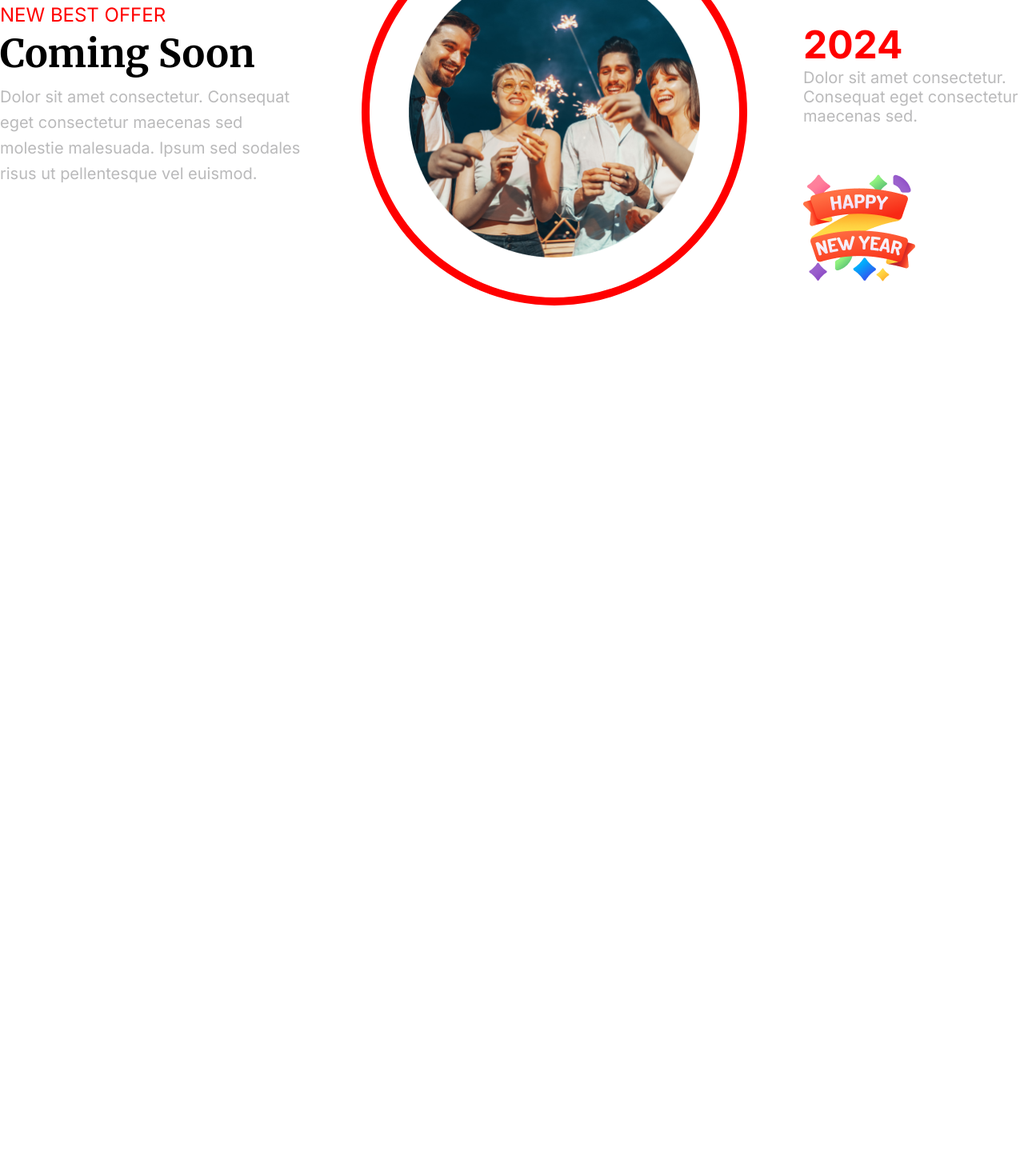
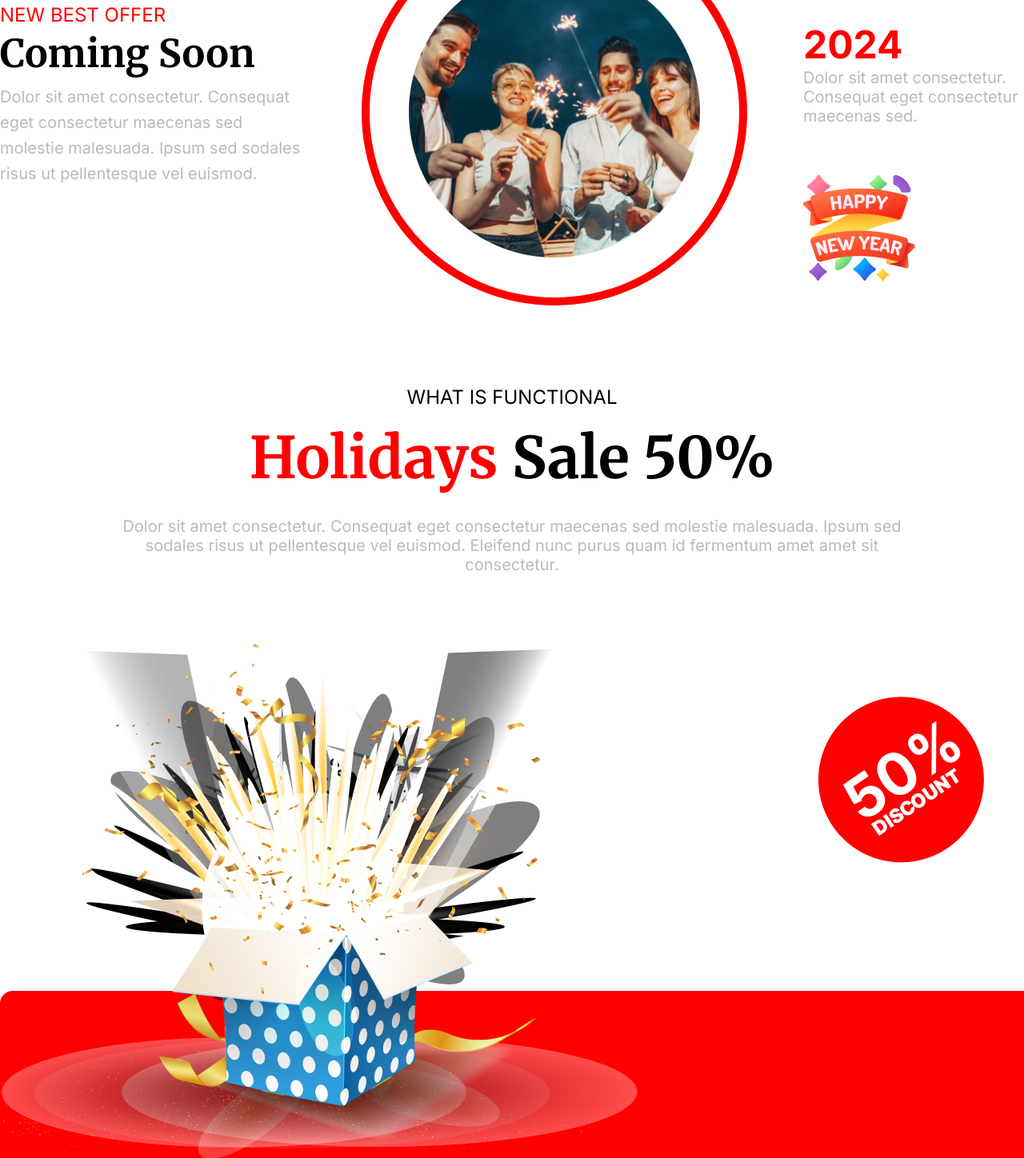
Before and after one commit to shaimazerin46/new_year_offer, a plain HTML site: page index.html in a window 1280 px wide. Shown: the part 3069-4517 px from the top of the page at 80% size. Before the commit the page ends 3451 px from the top, so only its background shows below. Drawn offline with Linux system fonts and the light colour scheme.

Commit message:
adding holiday sale section

```diff
--- a/index.html
+++ b/index.html
@@ -73,6 +73,23 @@
                 </div>
             </div>
            </section>
+
+           <!-- comming soon section end -->
+
+           <!-- holiday section starts -->
+
+           <section class="holiday">
+            <div class="holiday_content1">
+                <p class="font2" style="font-size: 24px">WHAT IS FUNCTIONAL</p>
+                <p class="font1" style="font-size: 72px; font-weight: bold; margin-top: 16px;"><span class="all_color">Holidays</span> Sale 50%</p>
+                <p class="font2 p_color" style="padding: 28px 20px 0px 20px;">Dolor sit amet consectetur. Consequat eget consectetur maecenas sed
+                    molestie malesuada. Ipsum sed sodales risus ut pellentesque vel euismod. Eleifend nunc purus quam id fermentum amet amet sit consectetur.</p>
+            </div>
+            <div class="holiday_content2">
+                <!-- <img src="images/Group 75.png" alt="" class="holiday_gift_img">
+                <img src="images/Rectangle 2.png" alt="" style="margin-top: 497px;" class="holiday_gift_img2"> -->
+            </div>
+           </section>
     </main>
     <footer></footer>
 </body>
--- a/styles/style.css
+++ b/styles/style.css
@@ -19,6 +19,7 @@
 }
 .p_color{
     color: #bababb;
+    font-size: 20px;
 }
 /* header start */
 header{
@@ -179,3 +180,30 @@ header{
     height: 310px;
     margin-top: 127px;
 }
+
+/* comming soon section end */
+
+/* holiday section starts */
+.holiday {
+    max-width: 1320px;
+    height: 986px;
+    margin: 0 auto;
+    margin-top: 120px;
+    display: flex;
+    justify-content: center;
+    background-image: url('../images/Group\ 75.png'),url('../images/Rectangle\ 2.png'), url('../images/Group\ 44.png');
+    background-repeat: no-repeat;
+    background-position: left bottom, left bottom, right center;
+
+}
+
+.holiday_content1{
+    max-width: 1064px;
+    height: 260px;
+    text-align: center;
+    margin: 0 auto;
+}
+.holiday_gift_img1{
+    position: relative;
+    bottom: 0px;
+}
```
